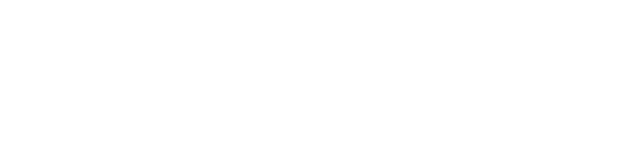
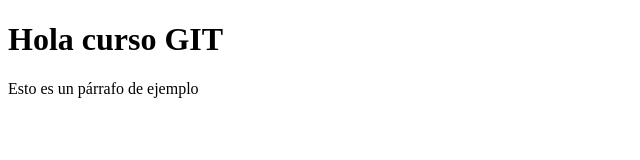
Before and after one commit to franromlob/CursoGit, a plain HTML site: page Index.html in a window 1280 px wide. Shown: the whole page, without its empty margins (0-640 px from the left). Drawn offline with Linux system fonts and the light colour scheme.

Commit message:
Agregado título, primer párrafo

```diff
--- a/Index.html
+++ b/Index.html
@@ -5,5 +5,7 @@
 	<title>Documento sin título</title>
 </head>
 <body>
+	<h1>Hola curso GIT</h1>
+	<p>Esto es un p&aacute;rrafo de ejemplo</p>
 </body>
 </html>
```
